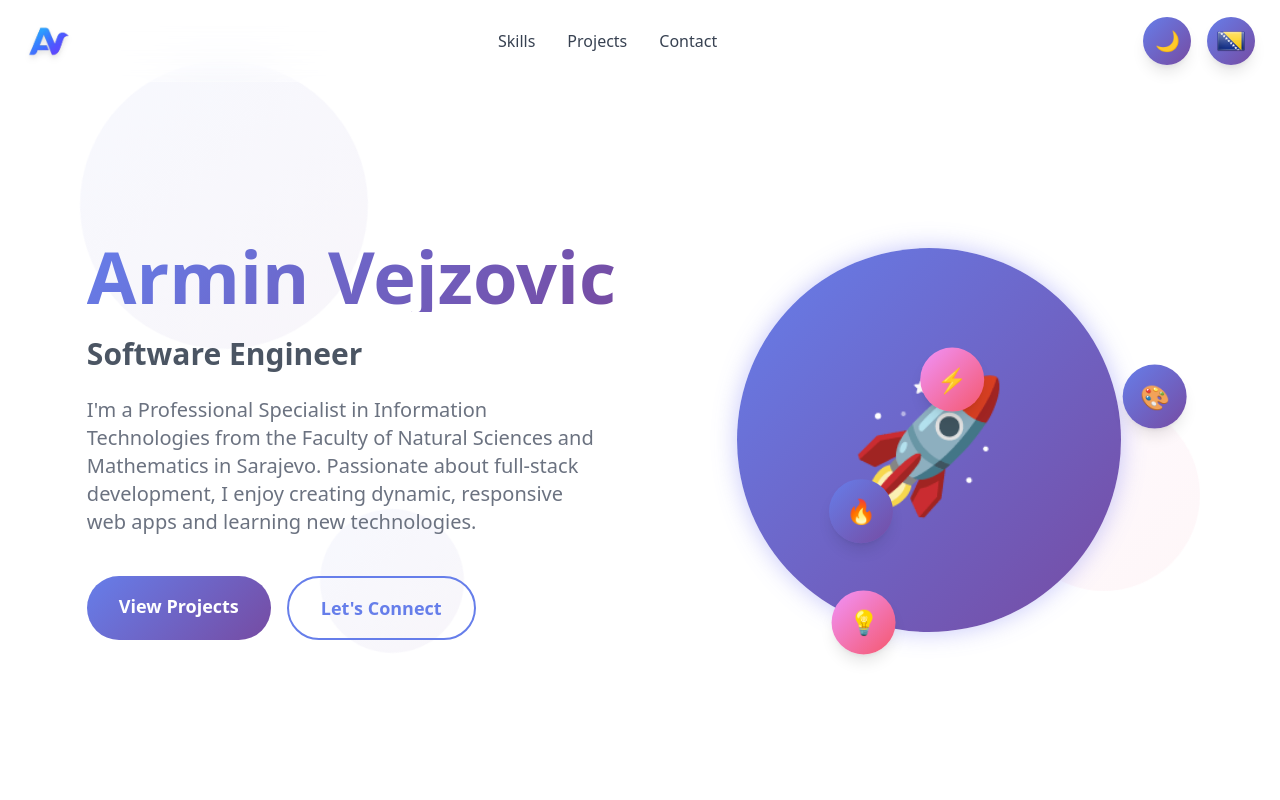
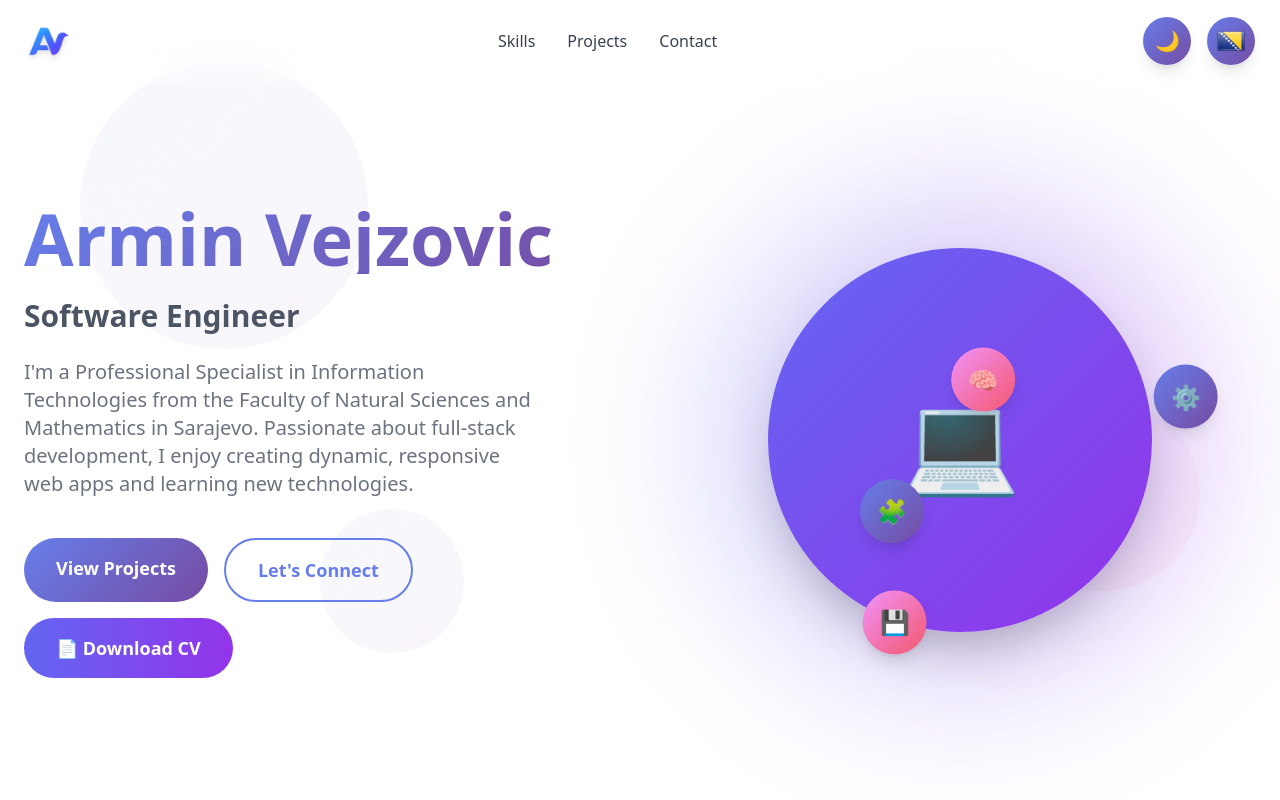
Before and after one commit to ArminVejzovic/portfolio-armin3, a React (Vite) app in the folder app/: page / in a window 1280 px wide. Shown: the top 800 px of the page. Built offline with nearby package versions, Linux system fonts and the light colour scheme.

Commit message:
updated portfolio

```diff
--- a/app/src/components/FloatingBackground.jsx
+++ b/app/src/components/FloatingBackground.jsx
@@ -1,8 +1,4 @@
-import React, { useContext } from "react";
-import { ThemeContext } from "./ThemeContext";
-
 const FloatingBackground = () => {
-  const { isDark, toggleTheme } = useContext(ThemeContext);
   return (
     <div className="fixed inset-0 overflow-hidden pointer-events-none z-0">
       <div className="absolute top-20 left-20 w-72 h-72 bg-gradient-primary rounded-full opacity-5 dark:opacity-10 animate-float"></div>
--- a/app/src/components/HeroSection.jsx
+++ b/app/src/components/HeroSection.jsx
@@ -1,56 +1,104 @@
-import React, { useState, useEffect, useContext } from 'react';
+import React, { useState, useEffect } from "react";
 import { useTranslation } from "../i18n/i18n";
 
 const HeroSection = () => {
   const [isVisible, setIsVisible] = useState(false);
-      const { translations } = useTranslation();
+  const { translations, language } = useTranslation();
 
   useEffect(() => {
     setIsVisible(true);
   }, []);
 
+  const handleDownloadCV = () => {
+  const fileName =
+    language === "bs"
+      ? "cv_armin_vejzovic_bih10.pdf"
+      : "cv_armin_vejzovic_eng10.pdf";
+  const fileUrl = `/${fileName}`;
+
+  const link = document.createElement("a");
+  link.href = fileUrl;
+  link.download = fileName;
+  link.click();
+
+  window.open(fileUrl, "_blank");
+};
+
   return (
-        <section className="min-h-screen flex items-center justify-center px-6 pt-20">
-          <div className="max-w-7xl mx-auto">
+    <section className="min-h-screen flex items-center justify-center px-6 pt-20 bg-white dark:bg-gray-900 transition-colors duration-500">
+      <div className="max-w-7xl mx-auto text-center lg:text-left">
         <div className="grid lg:grid-cols-2 gap-12 items-center">
-              <div className={`space-y-6 ${isVisible ? 'animate-slide-in-left' : 'opacity-0'}`}>
+          <div
+            className={`space-y-6 ${
+              isVisible ? "animate-slide-in-left" : "opacity-0"
+            }`}
+          >
             <h1 className="text-5xl lg:text-7xl font-black gradient-text leading-tight">
-                  { translations.hero.name }
+              {translations.hero.name}
             </h1>
             <p className="text-2xl lg:text-3xl text-gray-600 dark:text-gray-400 font-semibold">
-                  { translations.hero.title }
+              {translations.hero.title}
             </p>
-                <p className="text-lg lg:text-xl text-gray-500 dark:text-gray-500 leading-relaxed max-w-lg">
-                  { translations.hero.tagline }
+            <p className="text-lg lg:text-xl text-gray-500 dark:text-gray-400 leading-relaxed max-w-lg">
+              {translations.hero.tagline}
             </p>
-                <div className="flex flex-wrap gap-4 pt-4">
-                  <a href="#projects" className="px-8 py-4 bg-gradient-primary text-white rounded-full font-bold text-lg hover:scale-105 hover:shadow-2xl transition-all duration-300 ripple">
-                    { translations.hero.view_projects }
+
+            <div className="flex flex-wrap gap-4 pt-4 justify-center lg:justify-start">
+              <a
+                href="#projects"
+                className="px-8 py-4 bg-gradient-primary text-white rounded-full font-bold text-lg hover:scale-105 hover:shadow-2xl transition-all duration-300"
+              >
+                {translations.hero.view_projects}
               </a>
-                  <a href="#contact" className="px-8 py-4 border-2 border-primary-500 text-primary-500 dark:text-primary-400 rounded-full font-bold text-lg hover:bg-primary-500 hover:text-white hover:scale-105 transition-all duration-300">
-                    { translations.hero.lets_connect }
+              <a
+                href="#contact"
+                className="px-8 py-4 border-2 border-primary-500 text-primary-500 dark:text-primary-400 rounded-full font-bold text-lg hover:bg-primary-500 hover:text-white hover:scale-105 transition-all duration-300"
+              >
+                {translations.hero.lets_connect}
               </a>
+
+              <button
+                onClick={handleDownloadCV}
+                className="px-8 py-4 bg-gradient-to-r from-indigo-500 to-purple-600 text-white rounded-full font-bold text-lg hover:scale-105 hover:shadow-2xl transition-all duration-300"
+              >
+                📄 {language === "bs" ? "Preuzmi CV" : "Download CV"}
+              </button>
             </div>
           </div>
 
-              <div className={`flex justify-center ${isVisible ? 'animate-slide-in-right' : 'opacity-0'}`}>
+          <div
+            className={`flex justify-center ${
+              isVisible ? "animate-fade-in-up" : "opacity-0"
+            }`}
+          >
             <div className="relative">
-                  <div className="w-80 h-80 lg:w-96 lg:h-96 bg-gradient-primary rounded-full flex items-center justify-center text-8xl lg:text-9xl animate-float shadow-2xl animate-pulse-glow">
-                    🚀
+              <div className="absolute inset-0 blur-3xl bg-gradient-to-r from-indigo-500 to-purple-600 opacity-30 rounded-full scale-125"></div>
+
+              <div className="relative w-72 h-72 lg:w-96 lg:h-96 bg-gradient-to-br from-indigo-500 to-purple-600 rounded-full flex items-center justify-center text-8xl text-white shadow-2xl">
+                💻
               </div>
 
               <div className="absolute inset-0">
                 <div className="absolute top-0 left-1/2 w-16 h-16 bg-gradient-secondary rounded-full flex items-center justify-center text-2xl shadow-lg animate-orbit">
-                      ⚡
+                  🧠
                 </div>
-                    <div className="absolute top-1/2 right-0 w-16 h-16 bg-gradient-primary rounded-full flex items-center justify-center text-2xl shadow-lg animate-orbit" style={{animationDelay: '2s'}}>
-                      🎨
+                <div
+                  className="absolute top-1/2 right-0 w-16 h-16 bg-gradient-primary rounded-full flex items-center justify-center text-2xl shadow-lg animate-orbit"
+                  style={{ animationDelay: "2s" }}
+                >
+                  ⚙️
                 </div>
-                    <div className="absolute bottom-0 left-1/2 w-16 h-16 bg-gradient-secondary rounded-full flex items-center justify-center text-2xl shadow-lg animate-orbit" style={{animationDelay: '4s'}}>
-                      💡
+                <div
+                  className="absolute bottom-0 left-1/2 w-16 h-16 bg-gradient-secondary rounded-full flex items-center justify-center text-2xl shadow-lg animate-orbit"
+                  style={{ animationDelay: "4s" }}
+                >
+                  💾
                 </div>
-                    <div className="absolute top-1/2 left-0 w-16 h-16 bg-gradient-primary rounded-full flex items-center justify-center text-2xl shadow-lg animate-orbit" style={{animationDelay: '6s'}}>
-                      🔥
+                <div
+                  className="absolute top-1/2 left-0 w-16 h-16 bg-gradient-primary rounded-full flex items-center justify-center text-2xl shadow-lg animate-orbit"
+                  style={{ animationDelay: "6s" }}
+                >
+                  🧩
                 </div>
               </div>
             </div>
--- a/app/src/i18n/translations.jsx
+++ b/app/src/i18n/translations.jsx
@@ -24,7 +24,6 @@
     },
     projects: {
       title: "Featured Projects",
-      demo: "Live Demo",
       code: "Source Code",
       project1_desc: "Adoptly is a modern MERN web application that connects adopters with pet owners and animal shelters. It offers AI-powered pet recommendations, real-time chat, analytics, and full administration of the adoption process.",
       project2_desc: "A web application for food ordering and restaurant management, including menus and deliveries, featuring a modern user interface and full CRUD functionality.",
@@ -90,7 +89,6 @@
     },
     projects: {
       title: "Istaknuti Projekti",
-      demo: "Pregled uživo",
       code: "Izvorni kod",
       project1_desc: "Adoptly je moderna MERN web aplikacija koja povezuje udomitelje sa vlasnicima i skloništima za životinje. Nudi AI preporuke ljubimaca, real-time chat, statistike i potpunu administraciju procesa udomljavanja.",
       project2_desc: "Web aplikacija za naručivanje hrane i upravljanje restoranima, menijima i dostavom, sa modernim korisničkim interfejsom i potpunim CRUD funkcionalnostima.",
```
Also changed, not shown: 2 other files (tests, documents, lock files or other folders). Lines whose indentation alone changed are shown as unchanged.
